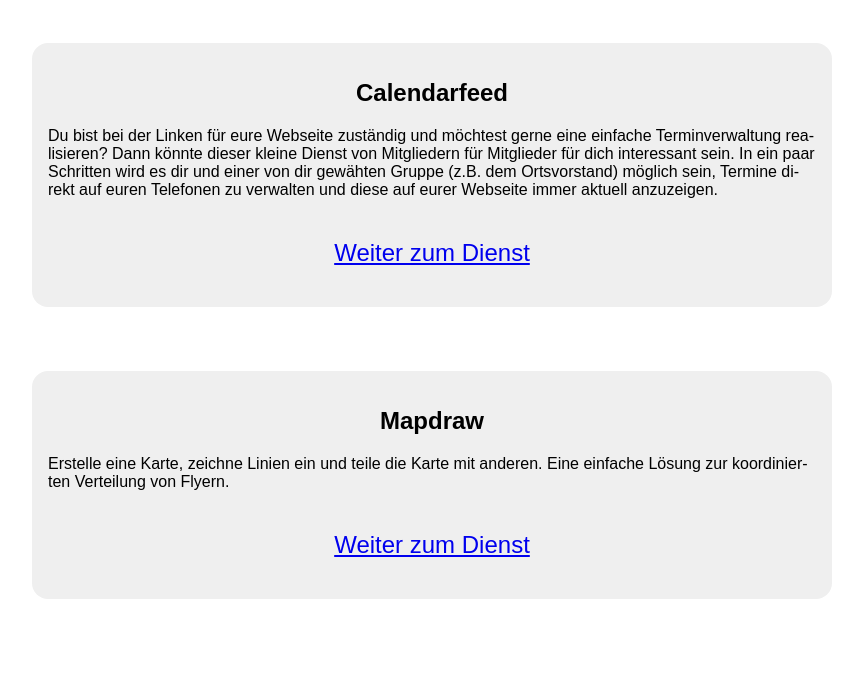
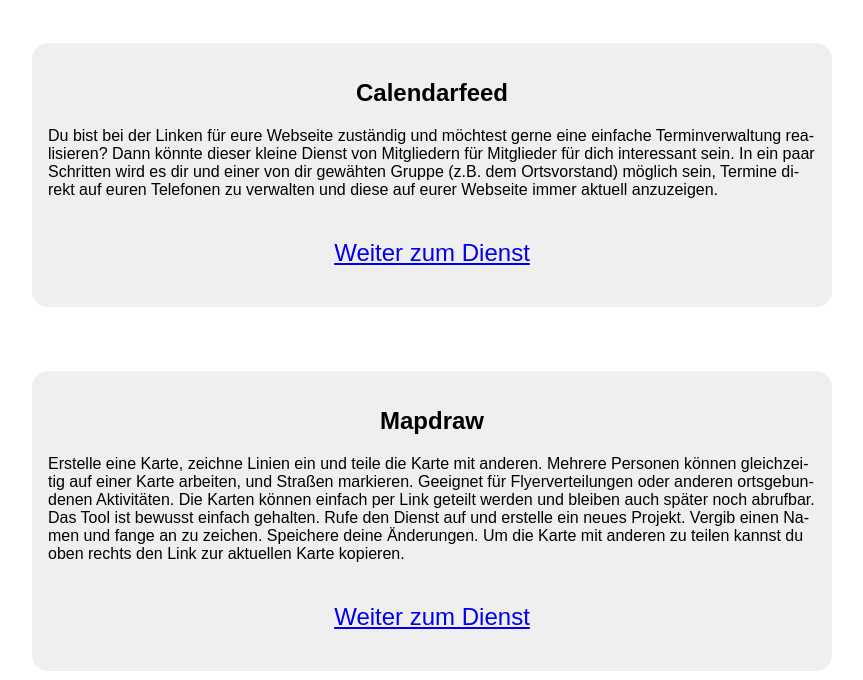
Before and after one commit to linke-tools/homepage, a plain HTML site: page static/index.html in a window 1280 px wide. Shown: the part 95-775 px from the top of the page, without its empty margins (208-1071 px from the left). Drawn offline with Linux system fonts and the light colour scheme.

Commit message:
Add more text for mapdraw

```diff
--- a/static/index.html
+++ b/static/index.html
@@ -84,7 +84,7 @@
 
 		<div class="project">
 			<h2>Mapdraw</h2>
-			<p>Erstelle eine Karte, zeichne Linien ein und teile die Karte mit anderen. Eine einfache Lösung zur koordinierten Verteilung von Flyern.</p>
+			<p>Erstelle eine Karte, zeichne Linien ein und teile die Karte mit anderen. Mehrere Personen können gleichzeitig auf einer Karte arbeiten, und Straßen markieren. Geeignet für Flyerverteilungen oder anderen ortsgebundenen Aktivitäten. Die Karten können einfach per Link geteilt werden und bleiben auch später noch abrufbar. Das Tool ist bewusst einfach gehalten. Rufe den Dienst auf und erstelle ein neues Projekt. Vergib einen Namen und fange an zu zeichen. Speichere deine Änderungen. Um die Karte mit anderen zu teilen kannst du oben rechts den Link zur aktuellen Karte kopieren.</p>
 
 			<a class="servicelink" href="https://mapdraw.linke.tools">Weiter zum Dienst</a>
 		</div>
```
